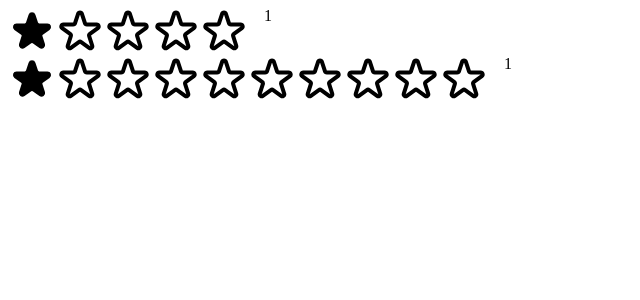
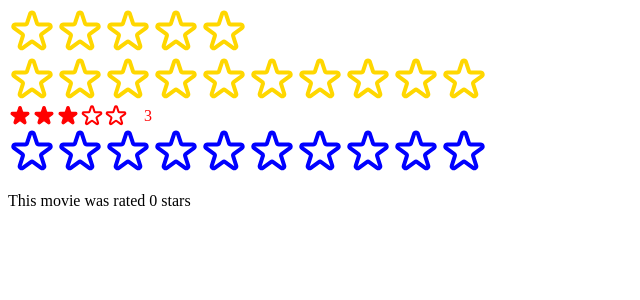
Before and after one commit to Aswin432/movieworld-REACT-4, a React (Create React App) app: page / in a window 1280 px wide. Shown: the top 300 px of the page, without its empty margins (0-640 px from the left). Built offline with nearby package versions, Linux system fonts and the light colour scheme.

Commit message:
Improving reusability with props!!

```diff
--- a/src/StarRating.js
+++ b/src/StarRating.js
@@ -1,8 +1,9 @@
 import { useState } from "react";
+import PropTypes from "prop-types";
 
 const containerStyle = {
   display: "flex",
-  allignItems: "center",
+  alignItems: "center",
   gap: "16px",
 };
 
@@ -10,40 +11,65 @@ const starContainerStyle = {
   display: "flex",
 };
 
+StarRating.propTypes = {
+  maxRating: PropTypes.number,
+};
+
+export default function StarRating({
+  maxRating = 5,
+  color = "gold",
+  size = 48,
+  messages = [],
+  defaultRating = 0,
+  onSetRating = () => {},
+}) {
+  const [rating, setRating] = useState(defaultRating);
+  const [tempRating, setTempRating] = useState(0);
+
   const textStyle = {
     lineHeight: "1",
     margin: "0",
+    color,
+    fontSize: `${size / 1.5}px`,
   };
 
-export default function StarRating({ maxRating = 5 }) {
-  const [rating, setRating] = useState(1);
-  const [tempRating, setTempRating] = useState(0);
+  function handleRating(rate) {
+    setRating(rate);
+    onSetRating(rate); // ✅ Pass the rating back to parent
+  }
+
   return (
     <div style={containerStyle}>
       <div style={starContainerStyle}>
         {Array.from({ length: maxRating }, (_, i) => (
           <Star
             key={i}
-            onClick={() => setRating(i + 1)}
+            onClick={() => handleRating(i + 1)}
             full={tempRating ? tempRating >= i + 1 : rating >= i + 1}
             onHoverIn={() => setTempRating(i + 1)}
             onHoverOut={() => setTempRating(0)}
+            color={color}
+            size={size}
           />
         ))}
       </div>
-      <p style={textStyle}>{tempRating || rating || ""}</p>
+      <p style={textStyle}>
+        {messages.length === maxRating
+          ? messages[tempRating ? tempRating - 1 : rating - 1]
+          : tempRating || rating || ""}
+      </p>
     </div>
   );
 }
 
+function Star({ onClick, full, onHoverIn, onHoverOut, color, size }) {
   const starStyle = {
-  width: "48px",
-  height: "48px",
+    width: `${size}px`,
+    height: `${size}px`,
     display: "block",
     cursor: "pointer",
   };
 
-function Star({ onClick, full, onHoverIn, onHoverOut }) {
   return (
     <span
       role="button"
@@ -56,8 +82,10 @@ function Star({ onClick, full, onHoverIn, onHoverOut }) {
         <svg
           xmlns="http://www.w3.org/2000/svg"
           viewBox="0 0 20 20"
-          fill="#000"
-          stroke="#000"
+          fill={color}
+          stroke={color}
+          width={size}
+          height={size}
         >
           <path d="M9.049 2.927c.3-.921 1.603-.921 1.902 0l1.07 3.292a1 1 0 00.95.69h3.462c.969 0 1.371 1.24.588 1.81l-2.8 2.034a1 1 0 00-.364 1.118l1.07 3.292c.3.921-.755 1.688-1.54 1.118l-2.8-2.034a1 1 0 00-1.175 0l-2.8 2.034c-.784.57-1.838-.197-1.539-1.118l1.07-3.292a1 1 0 00-.364-1.118L2.98 8.72c-.783-.57-.38-1.81.588-1.81h3.461a1 1 0 00.951-.69l1.07-3.292z" />
         </svg>
@@ -66,12 +94,14 @@ function Star({ onClick, full, onHoverIn, onHoverOut }) {
           xmlns="http://www.w3.org/2000/svg"
           fill="none"
           viewBox="0 0 24 24"
-          stroke="#000"
+          stroke={color}
+          width={size}
+          height={size}
         >
           <path
             strokeLinecap="round"
             strokeLinejoin="round"
-            strokeWidth={2} // also fixed quotes
+            strokeWidth={2}
             d="M11.049 2.927c.3-.921 1.603-.921 1.902 0l1.519 4.674a1 1 0 00.95.69h4.915c.969 0 1.371 1.24.588 1.81l-3.976 2.888a1 1 0 00-.363 1.118l1.518 4.674c.3.922-.755 1.688-1.538 1.118l-3.976-2.888a1 1 0 00-1.176 0l-3.976 2.888c-.783.57-1.838-.197-1.538-1.118l1.518-4.674a1 1 0 00-.363-1.118l-3.976-2.888c-.784-.57-.38-1.81.588-1.81h4.914a1 1 0 00.951-.69l1.519-4.674z"
           />
         </svg>
--- a/src/index.js
+++ b/src/index.js
@@ -1,14 +1,34 @@
-import React from "react";
+import React, { useState } from "react";
 import ReactDOM from "react-dom/client";
-// import "./index.css";
-// import App from "./App";
 import StarRating from "./StarRating";
+
+function Test() {
+  const [movieRating, setMovieRating] = useState(0);
+
+  return (
+    <div>
+      <StarRating color="blue" maxRating={10} onSetRating={setMovieRating} />
+      <p>This movie was rated {movieRating} stars</p>
+    </div>
+  );
+}
 
 const root = ReactDOM.createRoot(document.getElementById("root"));
 root.render(
   <React.StrictMode>
-    {/* <App /> */}
-    <StarRating maxRating={5} />
+    {/* Star rating with messages for 5 stars */}
+    <StarRating
+      maxRating={5}
+      messages={["Terrible", "Bad", "Okay", "Good", "Amazing"]}
+    />
+
+    {/* Plain 10-star rating without messages */}
     <StarRating maxRating={10} />
+
+    {/* Default selected rating */}
+    <StarRating size={24} color="red" defaultRating={3} />
+
+    {/* Test component with movie rating */}
+    <Test />
   </React.StrictMode>
 );
```
Lines whose indentation alone changed are shown as unchanged.
